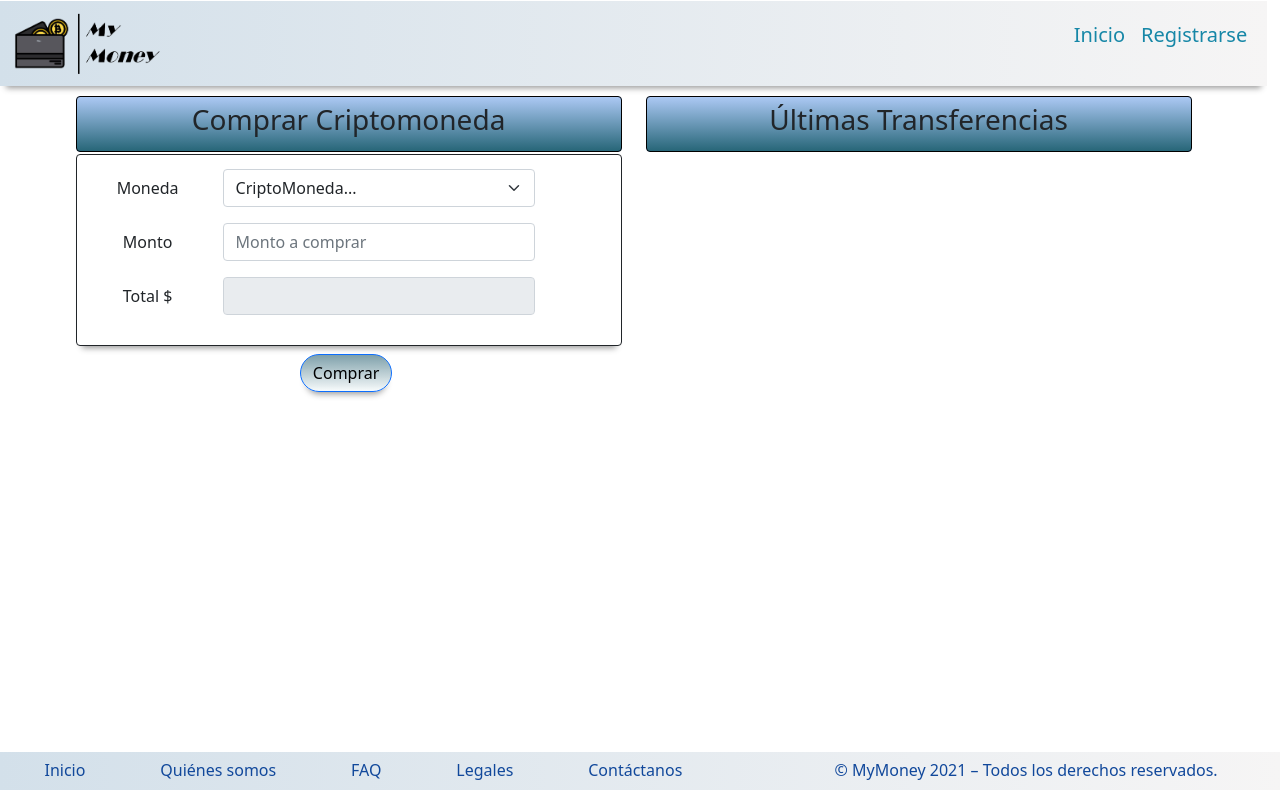
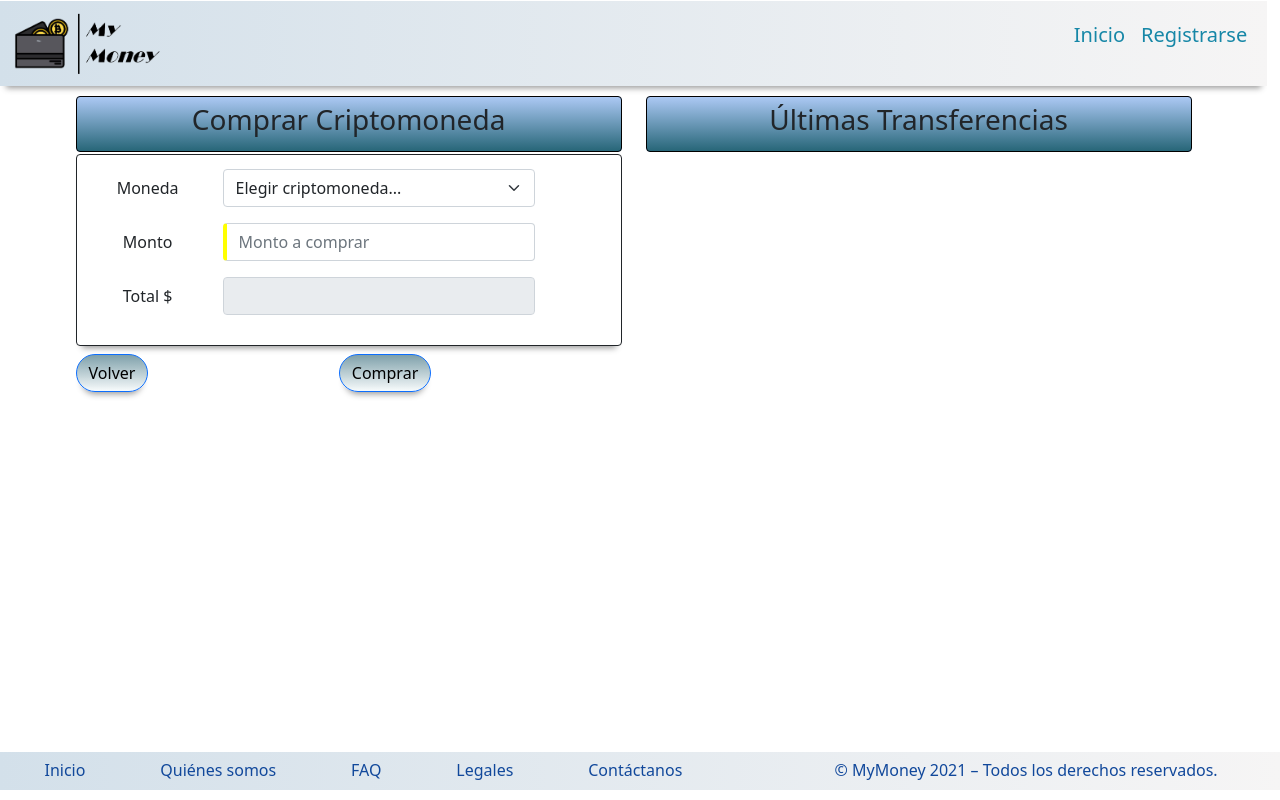
Before and after one commit to classroomMisiones/Proyecto-FS-Misiones-Grupo-1, an Angular app: page /comprarcripto in a window 1280 px wide. Built offline with nearby package versions, Linux system fonts and the light colour scheme.

Commit message:
Validaciones y botón de volver en compra cripto.
Lo mismo que el commit anterior pero en otra página (?).

```diff
--- a/src/app/compra-cripto/compra-cripto.component.css
+++ b/src/app/compra-cripto/compra-cripto.component.css
@@ -43,3 +43,26 @@ input.ng-valid {
   .nowrap {
       white-space: nowrap;
   }
+
+  .boton-volver button:first-child {
+    float: left;
+  }
+
+  .boton-volver button:last-child:hover {
+    background: rgb(186, 219, 0);
+    font-style: oblique;
+    font-weight: bold;
+    transition: 400ms;
+  }
+
+  input.ng-valid {
+    border-left: 4px solid green;
+  }
+
+  input.ng-invalid {
+    border-left: 4px solid red;
+  }
+
+  input.ng-pristine {
+    border-left: 4px solid yellow;
+  }
--- a/src/app/compra-cripto/compra-cripto.component.html
+++ b/src/app/compra-cripto/compra-cripto.component.html
@@ -13,7 +13,7 @@
                     <label class="col-3 col-form-label" for="moneda">Moneda</label>
                     <div   class="col-8">
                         <select name="moneda" id="moneda" class="form-select" required>
-                            <option selected>CriptoMoneda...</option>
+                            <option selected>Elegir criptomoneda...</option>
                             <option >Bitcoin</option>
                         </select>
                     </div>
@@ -22,12 +22,12 @@
                 <div class="form-group row mb-3 ">
                     <label for="monto" class="col-3 col-form-label ">Monto</label>
                     <div class="col-8">
-                        <input class="form-control " type="text" name="monto" id="monto" placeholder="Monto a comprar" formControlName="montoCripto" >
+                        <input class="form-control " type="number" name="monto" id="monto" placeholder="Monto a comprar" formControlName="montoCripto" >
                     </div>
 
-                    <span *ngIf="montoCripto && montoCripto.invalid && montoCripto.touched"
+                    <span *ngIf=" montoCripto!.invalid && montoCripto!.touched"
                 style="color: rgb(136, 17, 37); font-style: italic; font-size: smaller; padding-left: 33%;">
-                Monto necesario</span>
+                Monto necesario. Debe ser mayor a 0.</span>
                 </div>
 
                 <div class="form-group row mb-3">
@@ -39,7 +39,9 @@
             </form>
         </div>
         <!--Hasta acá-->
-            <div class="mt-2">
+            <div class="mt-2 boton-volver">
+                <button class=" gradiente-btn btn btn-primary rounded-pill box-sombra" routerLink="/modulocripto">
+                    Volver</button>
                 <button class=" gradiente-btn btn btn-primary rounded-pill box-sombra">
                     Comprar</button>
             </div>
--- a/src/app/compra-cripto/compra-cripto.component.ts
+++ b/src/app/compra-cripto/compra-cripto.component.ts
@@ -9,7 +9,7 @@ export class CompraCriptoComponent implements OnInit {
 
   comprarCripto= new FormGroup({
     //cuentaATransferir: new FormControl('', [Validators.required, Validators.minLength(11)]),
-    montoCripto: new FormControl('', [Validators.required])
+    montoCripto: new FormControl('', [Validators.required, Validators.min(0)])
   })
 
 
```
Also changed, not shown: 1 other file (tests, documents, lock files or other folders).
